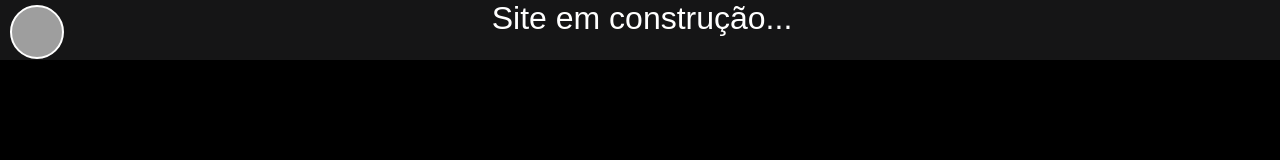
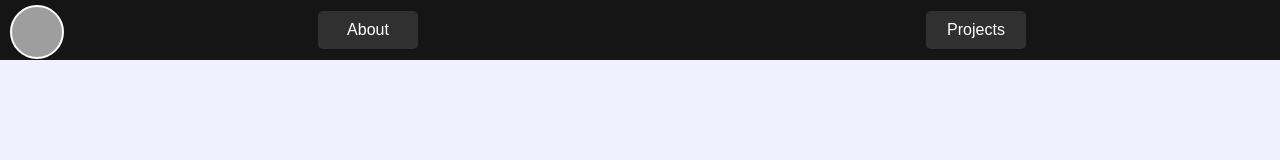
Before and after one commit to brunoemanuelsj/brunoemanuelsj.github.io, a website: page public/index.html in a window 1280 px wide. Drawn offline with Linux system fonts and the light colour scheme; grey boxes are pictures that could not be loaded; a web font is replaced by a local one.

Commit message:
Style changes

```diff
--- a/public/index.html
+++ b/public/index.html
@@ -1,24 +1,29 @@
 <!DOCTYPE html>
-<html lang="en">
+<html lang="pt-br">
+
 <head>
     <meta charset="UTF-8">
     <meta name="viewport" content="width=device-width, initial-scale=1.0">
-    <title>idk yet</title>
+    <title>Oi</title>
     <link rel="stylesheet" href="style.css">
     <link rel="preconnect" href="https://fonts.gstatic.com">
-<link href="https://fonts.googleapis.com/css2?family=Andika+New+Basic:wght@700&display=swap" rel="stylesheet">
+    <link href="https://fonts.googleapis.com/css2?family=Andika+New+Basic:wght@700&display=swap" rel="stylesheet">
 </head>
+
 <body>
+
     <div class="_header">
         <div class="_toggle"></div>
-        <div class="_title">Site em construção...</div>
-        <div style="width: 60px;";></div>
+        <div class="menu">
+            <a href="#about" class="about">About</a>
+            <a href="#projects" class="projects">Projects</a>
+        </div>
     </div>
 
     <div class="item-1"></div>
     <div class="item-2"></div>
     <div class="item-3"></div>
-
     <div class="_content"></div>
 </body>
+
 </html>
--- a/public/style.css
+++ b/public/style.css
@@ -15,11 +15,11 @@ body{
 }
 
 ._header{
-    display: flex;
     height: 60px;
     width: 100%;
     background-color: rgb(21, 21, 22);
-    justify-content: space-between;
+    display: flex;
+    flex-direction: row;
 }
 
 ._toggle{
@@ -33,7 +33,7 @@ body{
     border: solid 2px white;
     border-radius: 50%;
     cursor: pointer;
-
+    flex-shrink: 0;
 }
 
 ._title{
@@ -45,13 +45,29 @@ body{
 ._content{
     height: 100%;
     width: 100%;
-    background-color: rgb(0, 0, 0);
+    background-color: rgb(241, 240, 255);
 }
 
 ._toggle:hover{
-    border: solid 2px  beige;
+    border: solid 2px lightskyblue;
 }
 
-.item-1{
+.menu{
+    display: flex;
+    width: 100%;
+    flex-wrap: nowrap;
+    justify-content: space-around;
+    align-items: center;
 
 }
+
+.about, .projects{
+    color: white;
+    text-decoration: none;
+    box-sizing: border-box;
+    padding: 10px;
+    background-color: rgb(48, 48, 48);
+    border-radius: 5px;
+    width: 100px;
+    text-align: center;
+}
```
